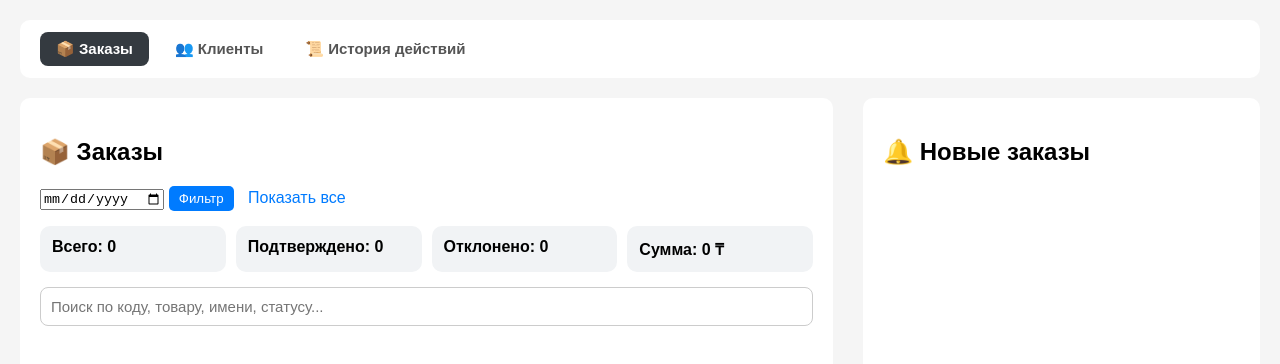
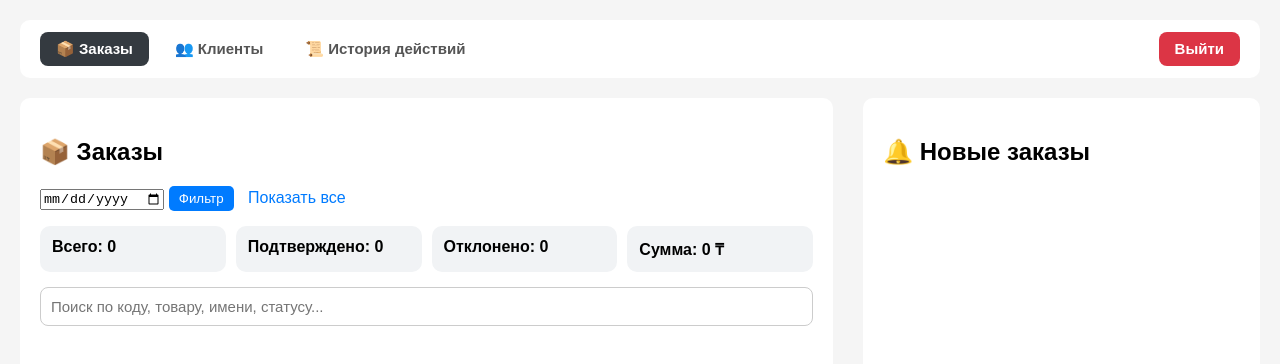
Before and after one commit to yernurkaa01/OSCO-CRM, a website: page views/admin.html in a window 1280 px wide. Drawn offline with Linux system fonts and the light colour scheme; files that its build step writes are made by us from their sources; no server answers; files whose address does not match are found by name.

Commit message:
add logout button

```diff
--- a/public/style.css
+++ b/public/style.css
@@ -267,3 +267,13 @@
     color: #222;
     display: block;
 }
+
+.logout-link {
+    margin-left: auto;
+    background: #dc3545;
+    color: white !important;
+}
+
+.logout-link:hover {
+    background: #c82333;
+}
--- a/views/admin.html
+++ b/views/admin.html
@@ -31,6 +31,9 @@
 
     <a class="nav-link" id="linkHistory" href="/admin/history">
         📜 История действий
+    </a>
+    <a class="nav-link logout-link" href="/logout">
+    Выйти
     </a>
 
 </div>
```
